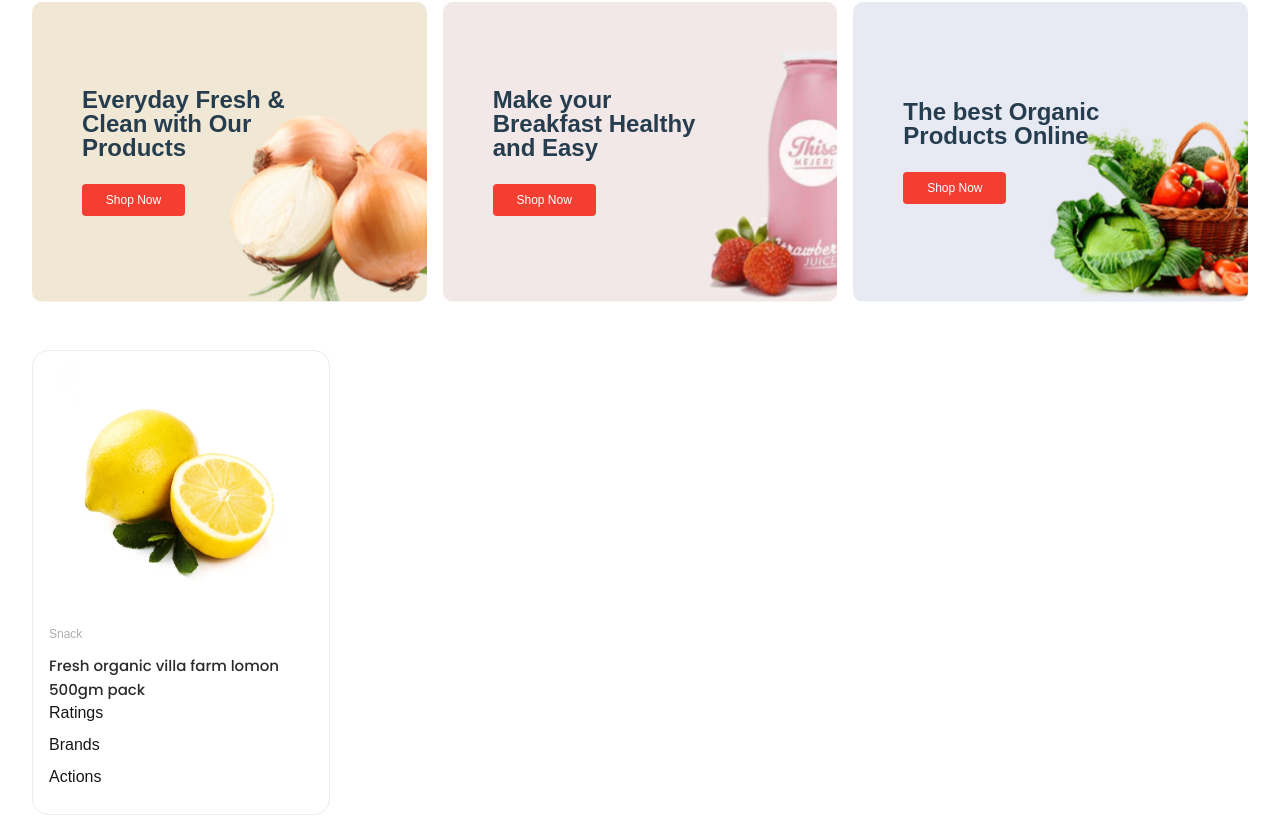
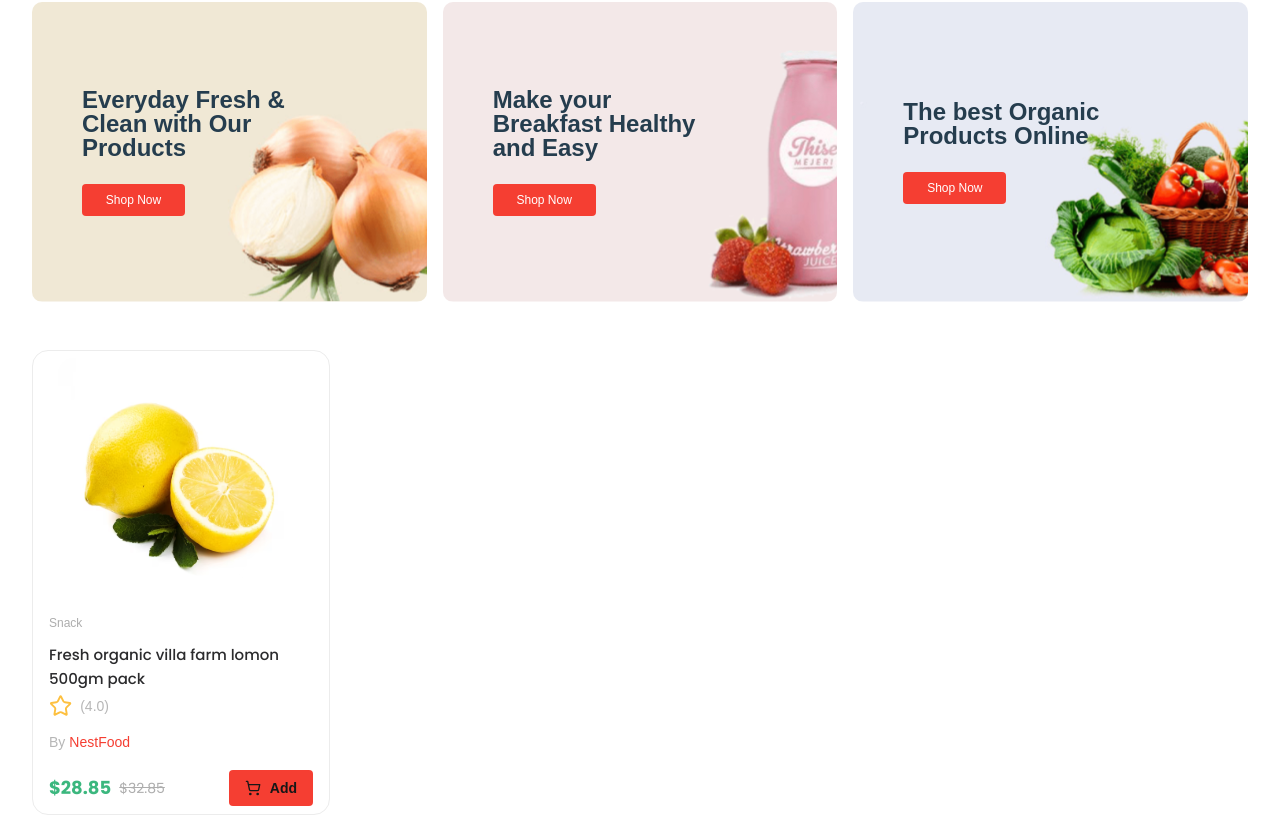
Before and after one commit to Mohfazam/FOODZY, a Next.js app in the folder frontend/: page / in a window 1280 px wide. Shown: the part 1016-1847 px from the top of the page. Built offline with nearby package versions, Linux system fonts and the light colour scheme.

Commit message:
Product Card

```diff
--- a/frontend/src/Components/CategoryCard.tsx
+++ b/frontend/src/Components/CategoryCard.tsx
@@ -18,7 +18,7 @@ const CategoryCard = ({text, image}: CategoryCardProps) => {
           <span className="w-[203px] text-[24px] leading-6 text-[#253D4E] font-semibold">
             {text}
           </span>
-          <button className="bg-[#F53E32] text-white rounded-sm w-[103px] h-8 px-5 py-2 font-medium text-[12px] leading-[15px]">
+          <button className="bg-[#F53E32] text-white rounded-sm w-[103px] h-8 px-5 py-2 font-medium text-[12px] leading-[15px] hover:cursor-pointer hover:bg-[#f23224]">
             Shop Now
           </button>
         </div>
--- a/frontend/src/Components/ProductCard.tsx
+++ b/frontend/src/Components/ProductCard.tsx
@@ -1,4 +1,4 @@
-
+import { Star, ShoppingCart } from 'lucide-react';
 
 export const ProductCard = () => {
     return (
@@ -13,9 +13,25 @@ export const ProductCard = () => {
                     <span className="text-[12px] leading-6 text-[#ADADAD] ">Snack</span>
 
                     <span className="text-[15px] w-[268px] h-[39px] leading-6 tracing-[0.5px] text-[#2B2B2D] font-medium font-poppins">Fresh organic villa farm lomon 500gm pack</span>
-                    <div>Ratings</div>
-                    <div>Brands</div>
-                    <div>Actions</div>
+                    <div className='w-[60px] h-3 flex gap-2 items-center py-4'>
+                        <Star size={42} className='text-[#fdc040]'/>
+                        <span className='text-[14px] leading-6 text-[#B6B6B6] font-medium'>(4.0)</span>
+                    </div>
+                    <div className='flex gap-1'>
+                        <span className='leading-6 text-[14px] font-medium text-[#B6B6B6]'>By</span>
+                        <span className='leading-6 text-[14px] text-[#F53E32]'>NestFood</span>
+                    </div>
+                    <div className='flex justify-between py-2 items-center'>
+                        <div className='flex gap-2'>
+                            <span className='text-[18px] leading-6 text-[#3BB77E] font-bold font-poppins'>$28.85</span>
+                            <span className='text-[14px] leading-6 text-[#ADADAD] font-poppins line-through'>$32.85</span>
+                        </div>
+
+                        <div className='w-[84px] h-9 bg-[#F53E32] rounded-sm flex justify-between items-center px-4 hover:cursor-pointer hover:bg-[#f23224]'>
+                            <ShoppingCart size={16}/>
+                            <span className='text-[14px] leading-6 font-bold'>Add</span>
+                        </div>
+                    </div>
                 </div>
             </div>
         </div>
```
